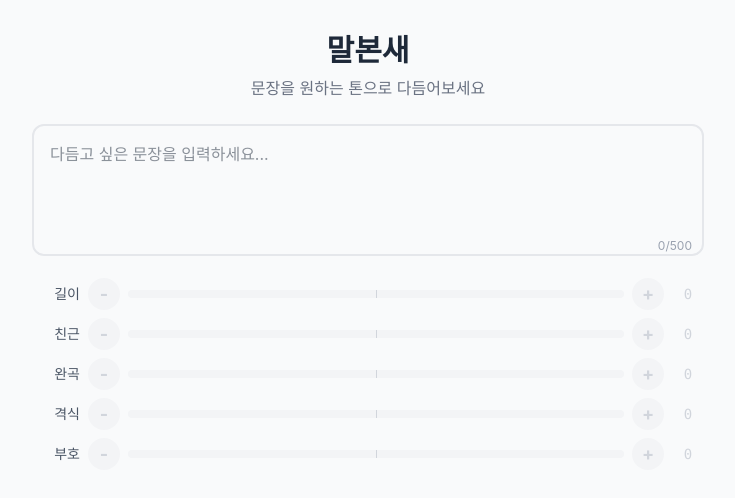
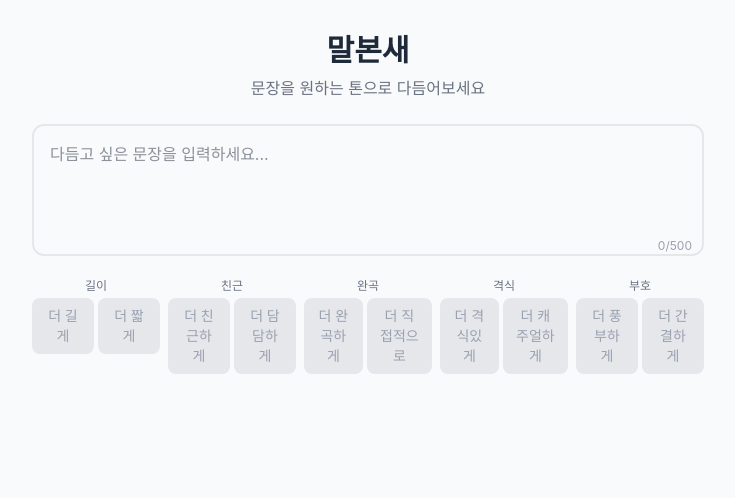
Before and after one commit to ru-zzi/malbonsae, a React (Vite) app: page / in a window 1280 px wide. Shown: the top 498 px of the page, without its empty margins (272-1007 px from the left). Built offline with nearby package versions, Linux system fonts and the light colour scheme.

Commit message:
Revert "버튼 UI를 한 줄 스테퍼 형태로 개선"
This reverts commit 95e96c6f0e969e6c55b0c05192cfe6ec2c31b89f.

```diff
--- a/src/components/TransformPanel.tsx
+++ b/src/components/TransformPanel.tsx
@@ -2,7 +2,7 @@ import { useState, useCallback, useRef } from "react";
 import { AXES, DEFAULT_STATE } from "@/lib/axes.ts";
 import type { AxisState, AxisKey, ButtonId, TransformResponse } from "@/lib/types.ts";
 import { TransformCache } from "@/lib/cache.ts";
-
+import AxisButton from "./AxisButton.tsx";
 
 const cache = new TransformCache();
 
@@ -120,74 +120,56 @@ export default function TransformPanel() {
 
       {error && <p className="text-red-500 text-sm text-center">{error}</p>}
 
-      <div className="flex flex-col gap-2">
+      <div className="grid grid-cols-2 sm:grid-cols-5 gap-2">
+        {AXES.map((axis) => (
+          <div key={axis.key} className="flex flex-col items-center gap-1">
+            <span className="text-xs text-gray-500 font-medium">
+              {axis.label}
+            </span>
+            <div className="flex gap-1">
+              <AxisButton
+                axis={axis}
+                direction="+"
+                disabled={
+                  !originalText.trim() ||
+                  disabledButtons.has(`${axis.key}+` as ButtonId)
+                }
+                loading={loading}
+                onClick={() => handleAxisClick(axis.key, "+")}
+              />
+              <AxisButton
+                axis={axis}
+                direction="-"
+                disabled={
+                  !originalText.trim() ||
+                  (isAllZero && !hasTransformed) ||
+                  disabledButtons.has(`${axis.key}-` as ButtonId)
+                }
+                loading={loading}
+                onClick={() => handleAxisClick(axis.key, "-")}
+              />
+            </div>
+          </div>
+        ))}
+      </div>
+
+      {hasTransformed && (
+        <div className="flex flex-wrap gap-2 justify-center">
           {AXES.map((axis) => {
             const val = state[axis.key];
-          const noText = !originalText.trim();
-          const minusDisabled =
-            noText ||
-            (isAllZero && !hasTransformed) ||
-            disabledButtons.has(`${axis.key}-` as ButtonId);
-          const plusDisabled =
-            noText ||
-            disabledButtons.has(`${axis.key}+` as ButtonId);
-
+            if (val === 0) return null;
             return (
-            <div
+              <span
                 key={axis.key}
-              className="flex items-center gap-2"
+                className="px-2 py-1 bg-blue-50 text-blue-600 rounded-full text-xs"
               >
-              <span className="w-12 text-sm text-gray-600 font-medium text-right shrink-0">
-                {axis.label}
+                {axis.label} {val > 0 ? "+" : ""}
+                {val}
               </span>
-              <button
-                onClick={() => handleAxisClick(axis.key, "-")}
-                disabled={minusDisabled || loading}
-                title={minusDisabled ? axis.disabledTooltipMinus : undefined}
-                className={`w-8 h-8 rounded-full text-lg font-bold flex items-center justify-center transition-all shrink-0 ${
-                  minusDisabled || loading
-                    ? "bg-gray-100 text-gray-300 cursor-not-allowed"
-                    : "bg-gray-200 text-gray-600 hover:bg-gray-300 active:bg-gray-400 cursor-pointer"
-                }`}
-              >
-                -
-              </button>
-              <div className="flex-1 h-2 bg-gray-100 rounded-full relative overflow-hidden">
-                {val !== 0 && (
-                  <div
-                    className={`absolute top-0 h-full rounded-full transition-all ${
-                      val > 0 ? "bg-blue-400" : "bg-orange-400"
-                    }`}
-                    style={{
-                      left: val > 0 ? "50%" : undefined,
-                      right: val < 0 ? "50%" : undefined,
-                      width: `${Math.min(Math.abs(val) * 10, 50)}%`,
-                    }}
-                  />
-                )}
-                <div className="absolute left-1/2 top-0 w-px h-full bg-gray-300" />
-              </div>
-              <button
-                onClick={() => handleAxisClick(axis.key, "+")}
-                disabled={plusDisabled || loading}
-                title={plusDisabled ? axis.disabledTooltipPlus : undefined}
-                className={`w-8 h-8 rounded-full text-lg font-bold flex items-center justify-center transition-all shrink-0 ${
-                  plusDisabled || loading
-                    ? "bg-gray-100 text-gray-300 cursor-not-allowed"
-                    : "bg-gray-200 text-gray-600 hover:bg-gray-300 active:bg-gray-400 cursor-pointer"
-                }`}
-              >
-                +
-              </button>
-              <span className={`w-8 text-center text-sm font-mono shrink-0 ${
-                val === 0 ? "text-gray-300" : val > 0 ? "text-blue-500" : "text-orange-500"
-              }`}>
-                {val > 0 ? "+" : ""}{val}
-              </span>
-            </div>
             );
           })}
         </div>
+      )}
     </div>
   );
 }
```
Lines whose indentation alone changed are shown as unchanged.
